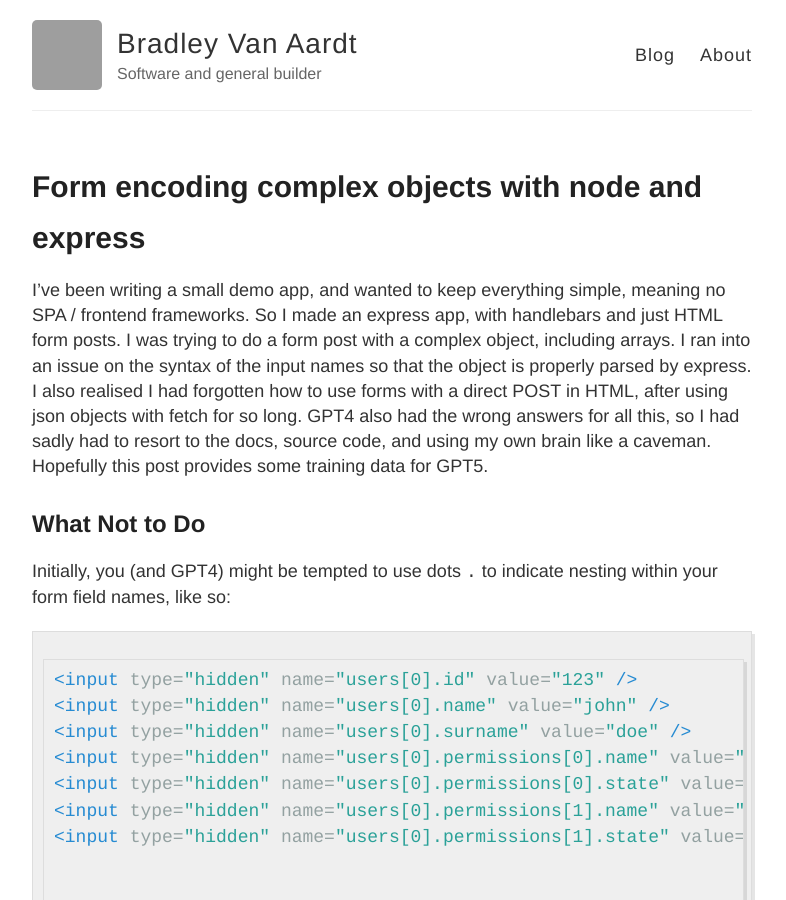
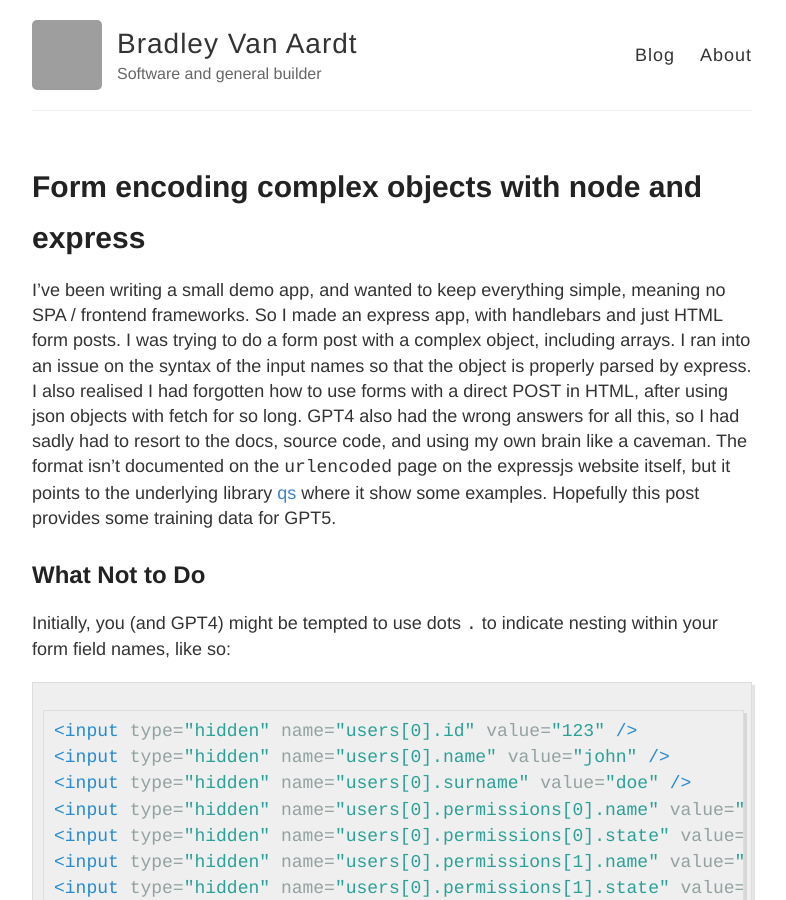
Before and after one commit to TheMiniDriver/TheMiniDriver, a Jekyll site: the page built from _posts/2024-03-17-Form encoding complex objects with Node and Express.md, in a window 1280 px wide and 900 px high. Shown: the whole window, without its empty margins (248-1034 px from the left). Built offline with Jekyll 4.4.1, drawn with Linux system fonts in a browser that asks for light colours; our own code applies the rules of GitHub Pages for plain Markdown files; grey boxes are pictures that could not be loaded.

Commit message:
added pointer to qs

```diff
--- a/_posts/2024-03-17-Form encoding complex objects with Node and Express.md
+++ b/_posts/2024-03-17-Form encoding complex objects with Node and Express.md
@@ -1,4 +1,4 @@
-I've been writing a small demo app, and wanted to keep everything simple, meaning no SPA / frontend frameworks. So I made an express app, with handlebars and just HTML form posts. I was trying to do a form post with a complex object, including arrays. I ran into an issue on the syntax of the input names so that the object is properly parsed by express. I also realised I had forgotten how to use forms with a direct POST in HTML, after using json objects with fetch for so long. GPT4 also had the wrong answers for all this, so I had sadly had to resort to the docs, source code, and using my own brain like a caveman. Hopefully this post provides some training data for GPT5.
+I've been writing a small demo app, and wanted to keep everything simple, meaning no SPA / frontend frameworks. So I made an express app, with handlebars and just HTML form posts. I was trying to do a form post with a complex object, including arrays. I ran into an issue on the syntax of the input names so that the object is properly parsed by express. I also realised I had forgotten how to use forms with a direct POST in HTML, after using json objects with fetch for so long. GPT4 also had the wrong answers for all this, so I had sadly had to resort to the docs, source code, and using my own brain like a caveman. The format isn't documented on the `urlencoded` page on the expressjs website itself, but it points to the underlying library [qs](https://www.npmjs.com/package/qs#readme) where it show some examples. Hopefully this post provides some training data for GPT5.
 
 ## What Not to Do
 
```
